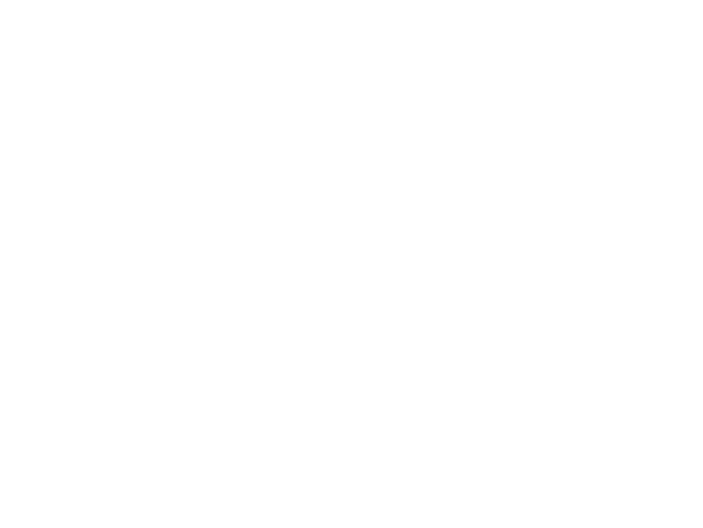
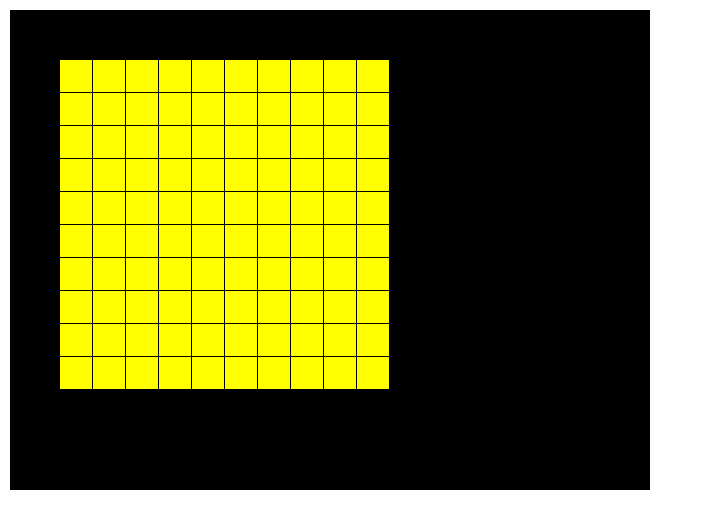
Before and after one commit to dustinpfister/game_wild_lawn_idle, a plain HTML site: page index.html in a window 1280 px wide. Shown: the whole page, without its empty margins (0-703 px from the left). Drawn offline with Linux system fonts and the light colour scheme.

Commit message:
drawing stack

```diff
--- a/index.html
+++ b/index.html
@@ -20,7 +20,9 @@
 <body>
 
     <script src="./lib/stack3_class.js"></script>
+    <script src="./lib/canvas.js"></script>
     <script src="./lib/plants.js"></script>
+
     <script src="./lib/main.js"></script>
 
 </body>
--- /dev/null
+++ b/lib/canvas.js
@@ -0,0 +1,68 @@
+var Canvas = (function () {
+
+    // create and inject a canvas
+    var canvas = document.createElement('canvas'),
+    ctx = canvas.getContext('2d'),
+
+    // log wrap
+    log = function (mess) {
+
+        if (typeof mess === 'string') {
+
+            console.log('canvas: ' + mess);
+
+        } else {
+
+            console.log(mess);
+
+        }
+
+    },
+
+    api = {};
+
+    api.setup = function () {
+
+        // append to body
+        document.body.appendChild(canvas);
+
+        // set actual matrix size of the canvas
+        canvas.width = 640;
+        canvas.height = 480;
+
+    };
+
+    // the current state of the given lawn
+    api.drawLawn = function (lawn) {
+
+        var s = 32;
+
+        log('drawing lawn');
+
+        this.cls();
+
+        ctx.fillStyle = '#ffff00';
+        lawn.points.forEach(function (pt) {
+
+            ctx.fillRect(pt.x * (s + 1) + 50, pt.y * (s + 1) + 50, s, s);
+
+        });
+
+    };
+
+    // clear screen
+    api.cls = function () {
+
+        // default the canvas to a solid back background
+        ctx.fillStyle = '#000000';
+        ctx.fillRect(0, 0, canvas.width, canvas.height);
+
+    };
+
+    api.setup();
+    api.cls();
+
+    return api;
+
+}
+    ());
--- a/lib/main.js
+++ b/lib/main.js
@@ -55,10 +55,7 @@
 
     loop = function () {
 
-        log('plants for fert 6');
-
-        log(Plants.possiblePlants(6));
-        log(lawn);
+        Canvas.drawLawn(lawn);
 
     };
 
```
